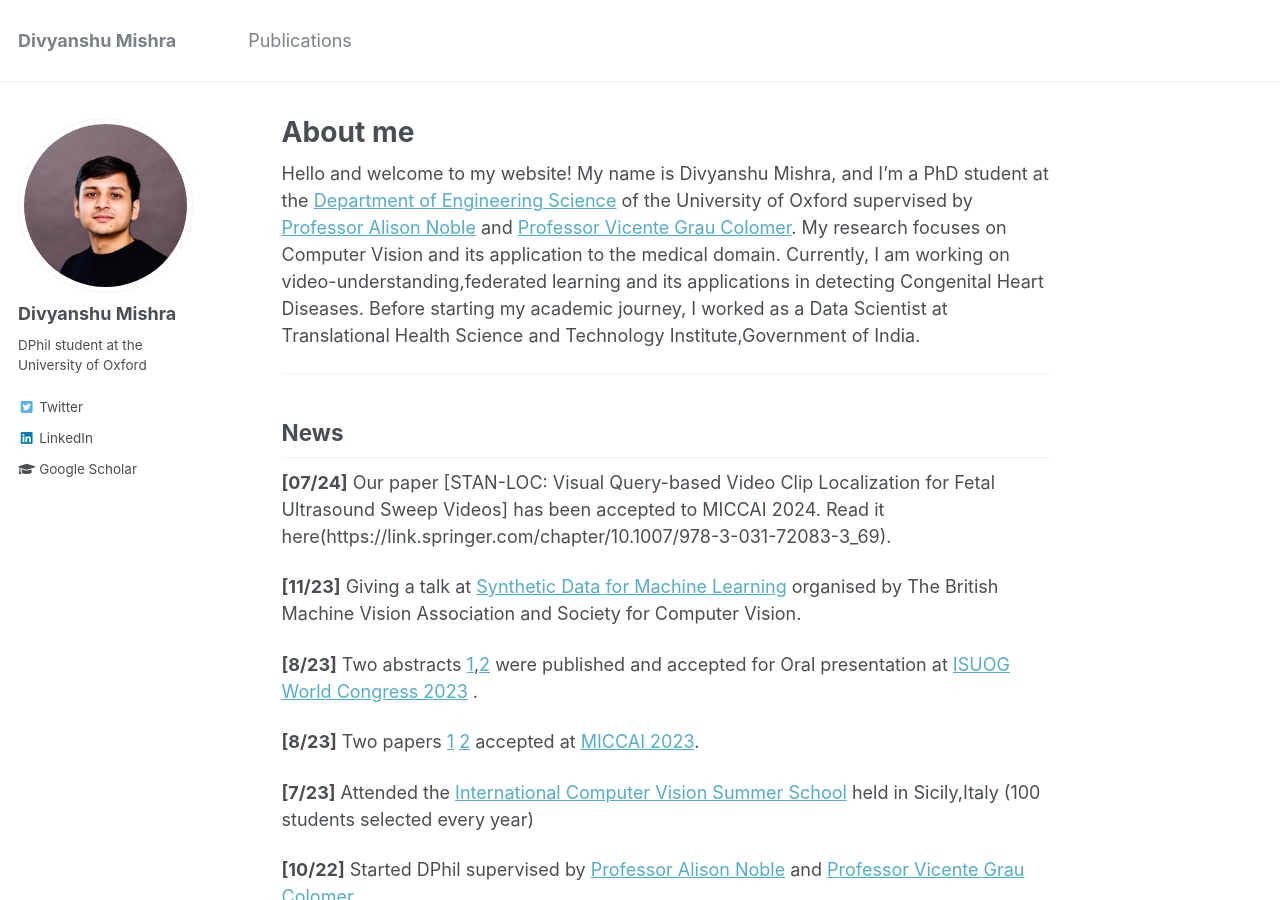
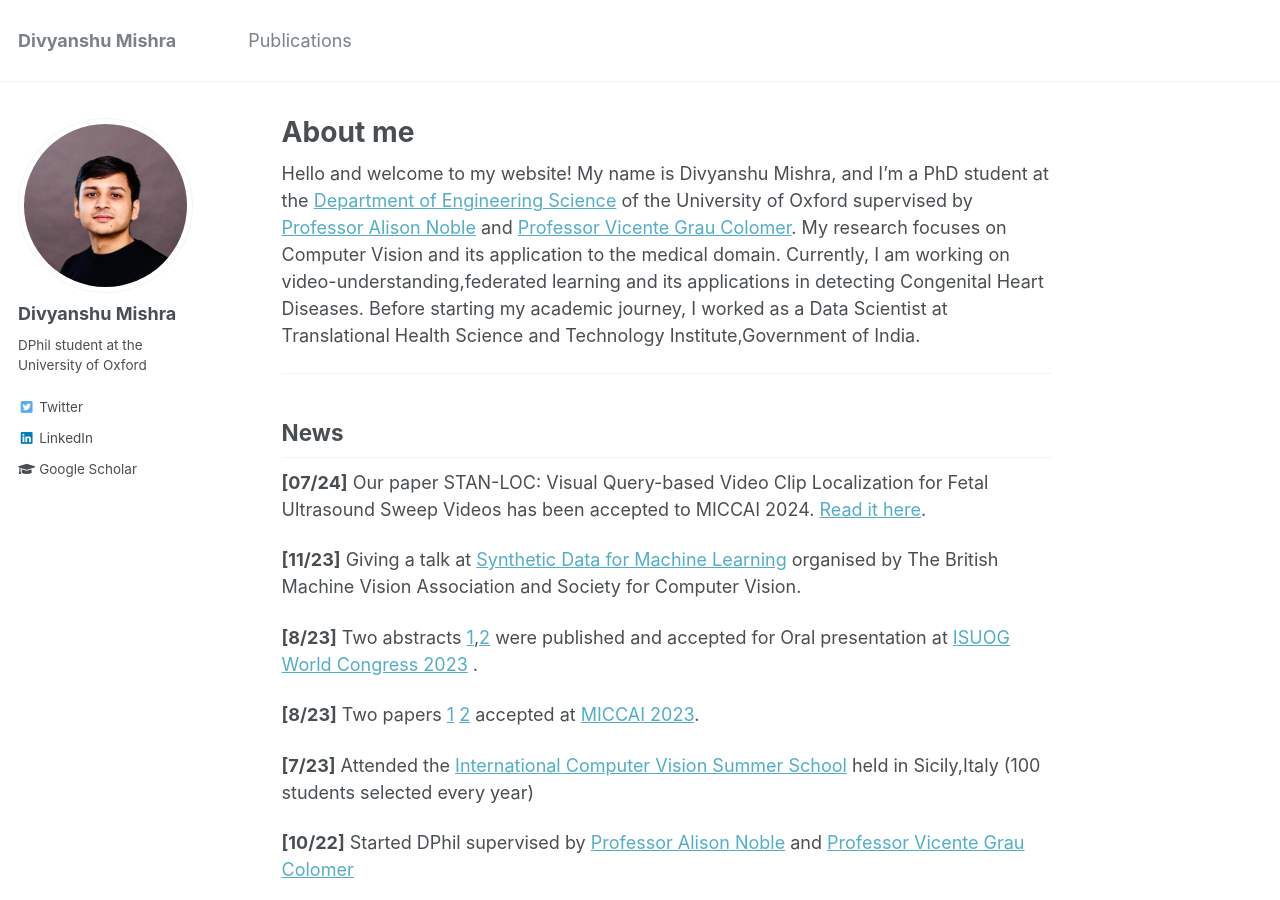
Before and after one commit to mdivyanshu97/mdivyanshu97.github.io, a Jekyll site: the page built from _pages/about.md, in a window 1280 px wide and 900 px high. Built offline with Jekyll 4.4.1, drawn with Linux system fonts in a browser that asks for light colours.

Commit message:
stanloc_fixed

```diff
--- a/_pages/about.md
+++ b/_pages/about.md
@@ -14,8 +14,7 @@ Before starting my academic journey, I worked as a Data Scientist at Translation
 ---
 ## News
 
-**[07/24]** Our paper [STAN-LOC: Visual Query-based Video Clip Localization for Fetal Ultrasound Sweep Videos] has been accepted to MICCAI 2024. Read it here(https://link.springer.com/chapter/10.1007/978-3-031-72083-3_69).
-
+**[07/24]** Our paper STAN-LOC: Visual Query-based Video Clip Localization for Fetal Ultrasound Sweep Videos has been accepted to MICCAI 2024. [Read it here](https://link.springer.com/chapter/10.1007/978-3-031-72083-3_69).
 
 **[11/23]** Giving a talk at [Synthetic Data for Machine Learning](https://www.bmva.org/meetings/23-11-08-Synthetic%20Data%20for%20Machine%20Learning.html)  organised by The British Machine Vision Association and Society for Computer Vision.
 
```
Also changed, not shown: 2 other files.
